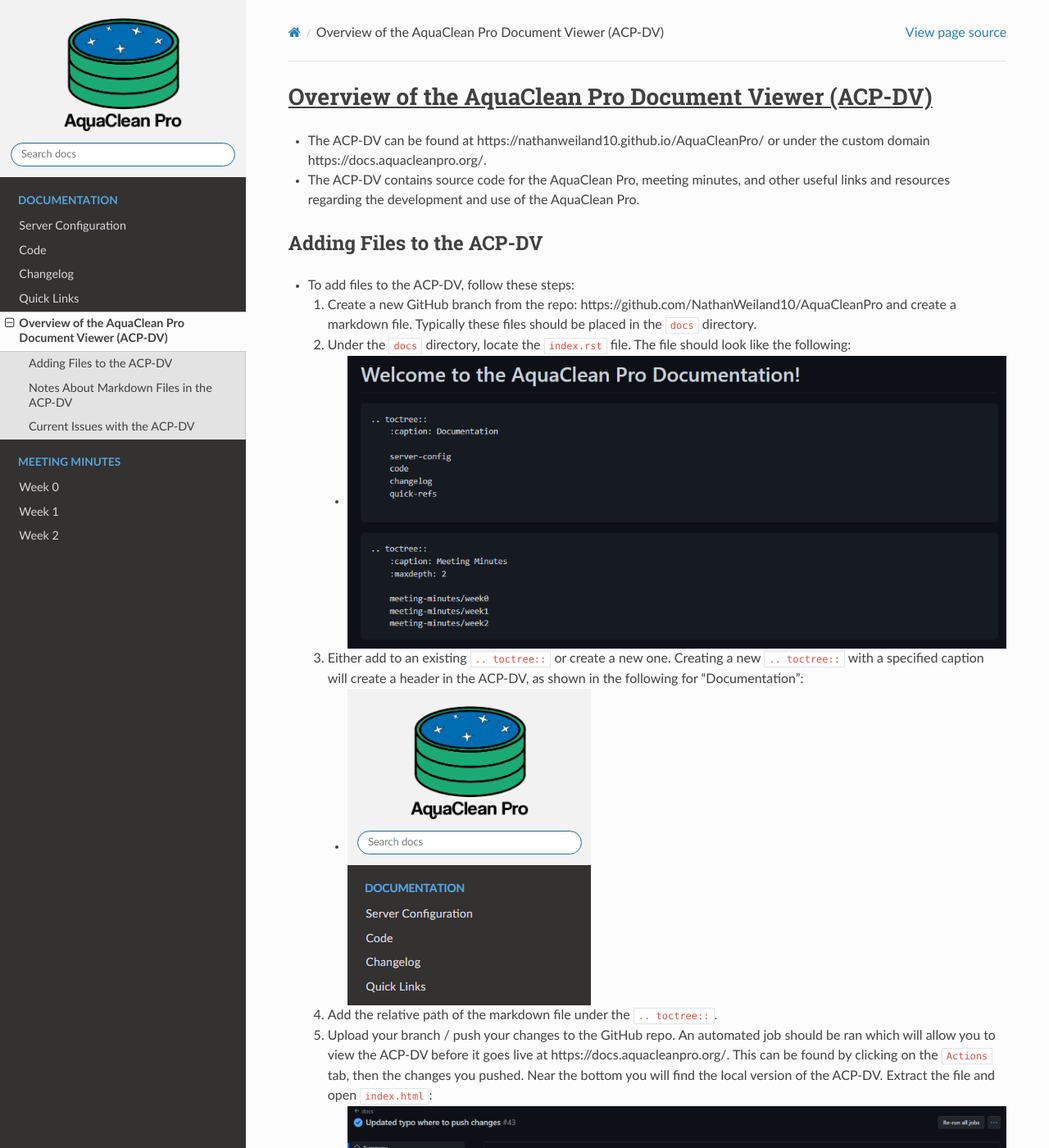
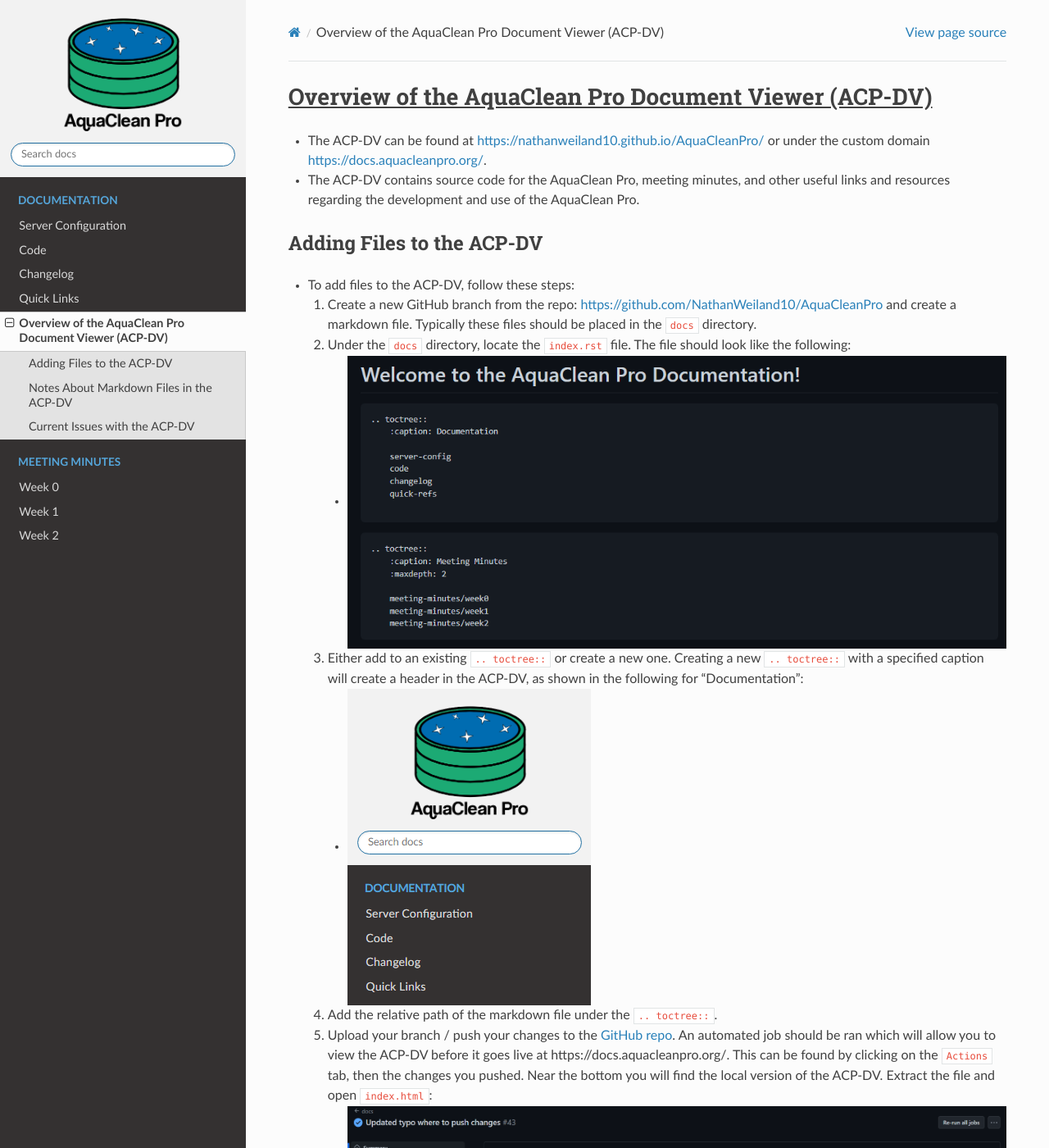
Before and after one commit to NathanWeiland10/AquaCleanPro, a Sphinx documentation site: the page built from docs/docs-viewer/docs-overview.md, in a window 1280 px wide and 1400 px high. Shown: the whole window at 82% size. Built offline with Sphinx 7.4.7 and the Read the Docs theme 2.0.0, drawn with Linux system fonts in a browser that asks for light colours; part of the change alters nothing that is shown.

```diff
--- a/docs/docs-viewer/docs-overview.md
+++ b/docs/docs-viewer/docs-overview.md
@@ -1,16 +1,16 @@
 # Overview of the AquaClean Pro Document Viewer (ACP-DV)
-* The ACP-DV can be found at https://nathanweiland10.github.io/AquaCleanPro/ or under the custom domain https://docs.aquacleanpro.org/.
+* The ACP-DV can be found at [https://nathanweiland10.github.io/AquaCleanPro/](https://nathanweiland10.github.io/AquaCleanPro/) or under the custom domain [https://docs.aquacleanpro.org/](https://docs.aquacleanpro.org/).
 * The ACP-DV contains source code for the AquaClean Pro, meeting minutes, and other useful links and resources regarding the development and use of the AquaClean Pro.
 
 ## Adding Files to the ACP-DV
 * To add files to the ACP-DV, follow these steps:
-    1) Create a new GitHub branch from the repo: https://github.com/NathanWeiland10/AquaCleanPro and create a markdown file. Typically these files should be placed in the `docs` directory.
+    1) Create a new GitHub branch from the repo: [https://github.com/NathanWeiland10/AquaCleanPro](https://github.com/NathanWeiland10/AquaCleanPro) and create a markdown file. Typically these files should be placed in the `docs` directory.
     2) Under the `docs` directory, locate the `index.rst` file. The file should look like the following:
         * ![index.rst File](rst.png)
     3) Either add to an existing `.. toctree::` or create a new one. Creating a new `.. toctree::` with a specified caption will create a header in the ACP-DV, as shown in the following for "Documentation":
         * ![Tree Header](tree-header.png)
     4) Add the relative path of the markdown file under the `.. toctree::`.
-    5) Upload your branch / push your changes to the GitHub repo. An automated job should be ran which will allow you to view the ACP-DV before it goes live at https://docs.aquacleanpro.org/. This can be found by clicking on the `Actions` tab, then the changes you pushed. Near the bottom you will find the local version of the ACP-DV. Extract the file and open `index.html`:
+    5) Upload your branch / push your changes to the [GitHub repo](https://github.com/NathanWeiland10/AquaCleanPro). An automated job should be ran which will allow you to view the ACP-DV before it goes live at https://docs.aquacleanpro.org/. This can be found by clicking on the `Actions` tab, then the changes you pushed. Near the bottom you will find the local version of the ACP-DV. Extract the file and open `index.html`:
         * ![Local View](local-view.png)
     6) Push your changes to the `main` branch after you have viewed the local version of the ACP-DV and are satisfied with the changes. An automated script will be ran to add your changes to the live ACP-DV, which can be found at https://docs.aquacleanpro.org/.
 
```
